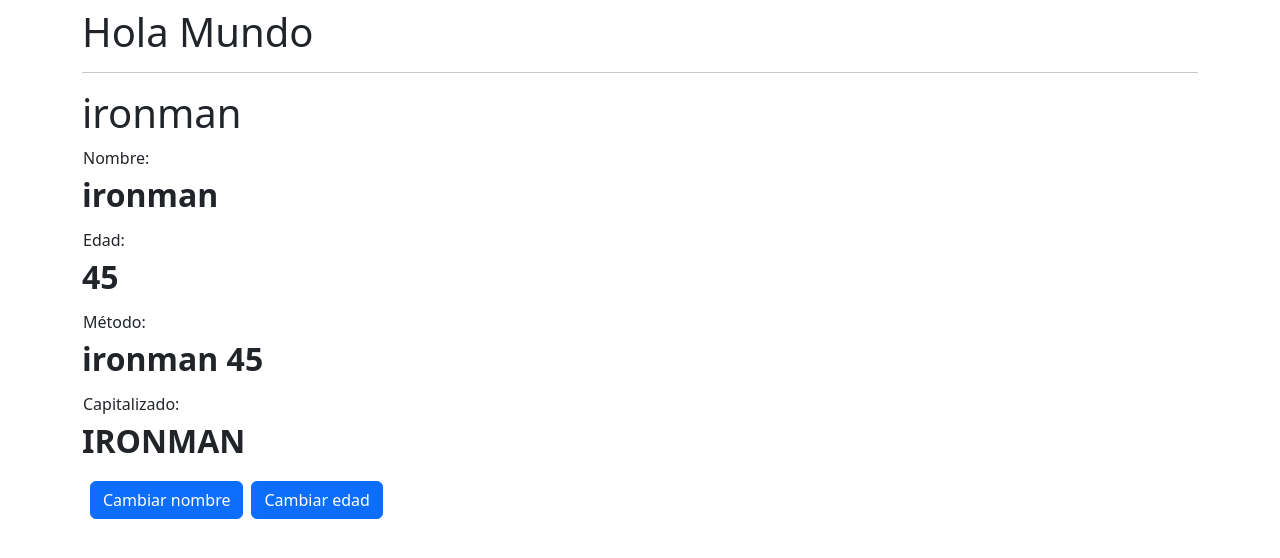
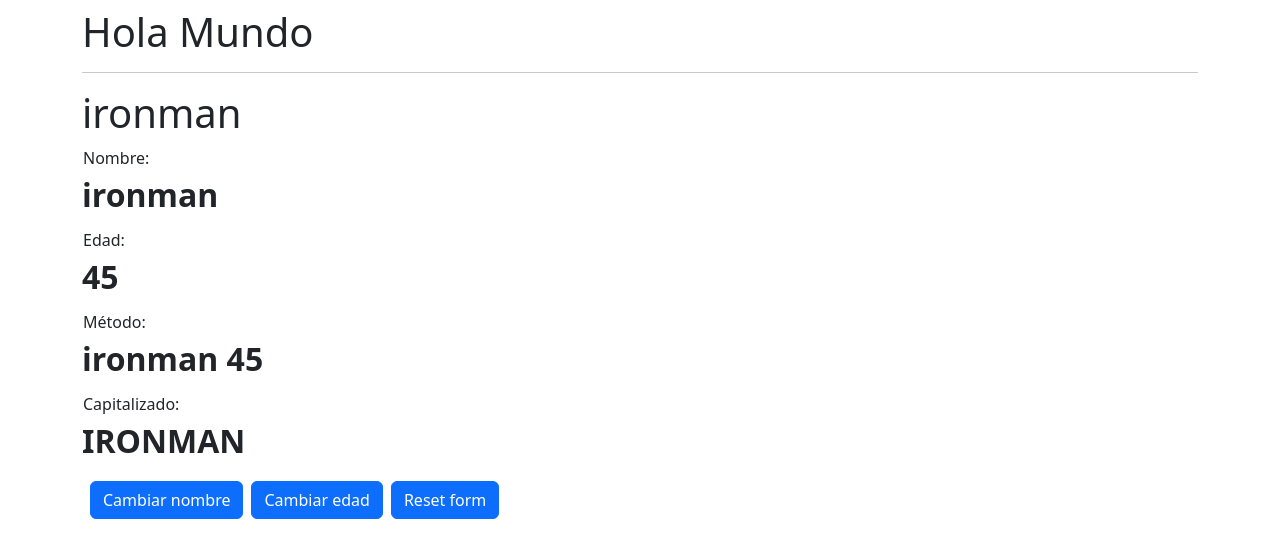
Before and after one commit to AngelTravieso/angular-bases, an Angular app: page / in a window 1280 px wide. Shown: the top 558 px of the page. Built offline with nearby package versions, Linux system fonts and the light colour scheme.

Commit message:
Directiva *ngIf

```diff
--- a/src/app/heroes/hero/hero.component.html
+++ b/src/app/heroes/hero/hero.component.html
@@ -16,10 +16,23 @@
 
 </dl>
 
-<button class="btn btn-primary mx-2" (click)="changeHero()">
+<!-- a-if -->
+<button
+  *ngIf="name !== 'Spiderman'"
+  class="btn btn-primary mx-2"
+  (click)="changeHero()">
   Cambiar nombre
 </button>
 
-<button class="btn btn-primary" (click)="changeAge()">
+<button
+  *ngIf="age !== 18"
+  class="btn btn-primary"
+  (click)="changeAge()">
   Cambiar edad
 </button>
+
+<button
+  (click)="resetForm()"
+  class="btn btn-primary mx-2">
+  Reset form
+</button>
--- a/src/app/heroes/hero/hero.component.ts
+++ b/src/app/heroes/hero/hero.component.ts
@@ -19,12 +19,22 @@
   }
 
   changeHero(): void {
-    this.name = 'spiderman';
+    this.name = 'Spiderman';
   }
 
   changeAge(): void {
     this.age = 18;
   }
 
+  resetForm(): void {
+    this.name = 'ironman';
+    this.age = 45;
+
+    // Esto se puede hacer, pero Angular no estará pendiente del ciclo de ejecución
+    // document.querySelectorAll('h1')!.forEach(element => {
+    //   element.outerHTML = '<h1>Desde Angular</h1>';
+    // });
+  }
+
 
 }
```
